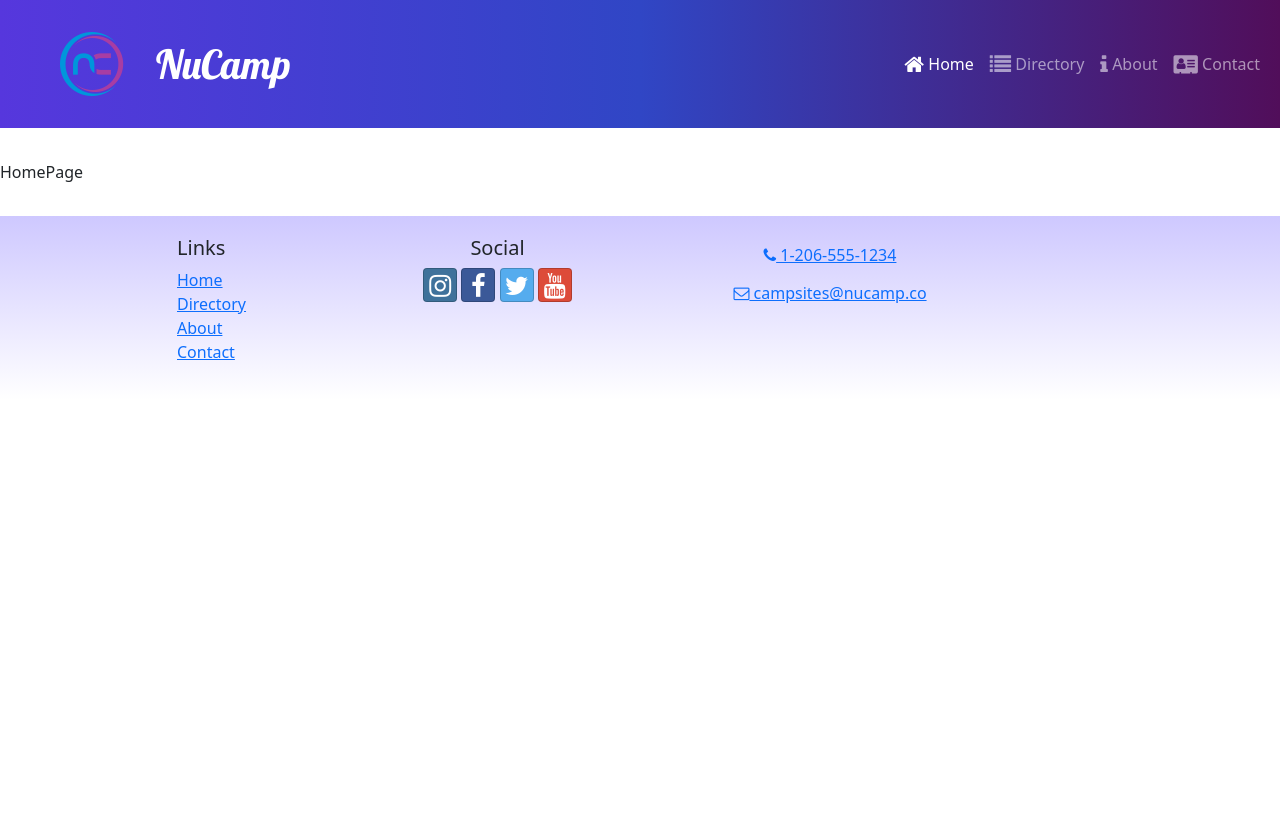
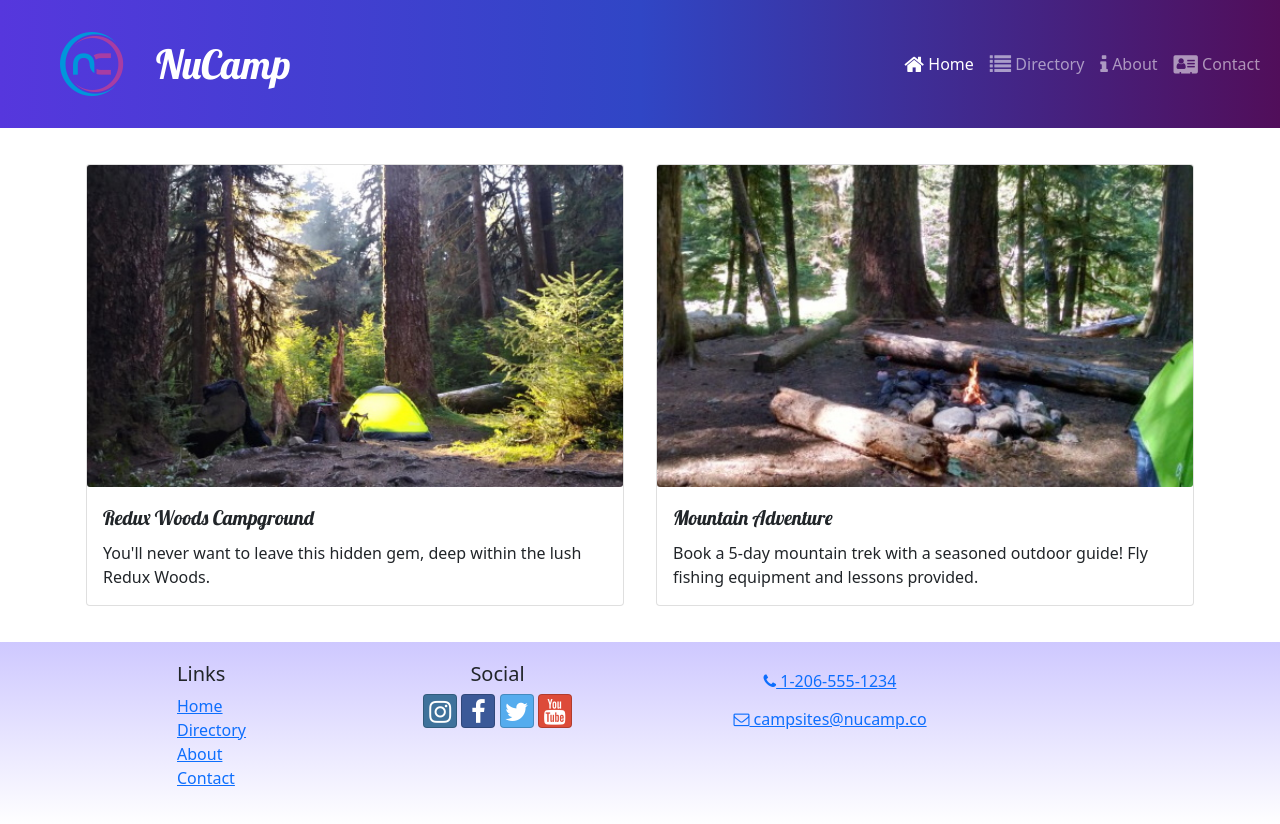
Before and after one commit to ramghar/nucampsiteFolder, a React (Create React App) app: page / in a window 1280 px wide. Before the commit the page ends 800 px from the top, so only its background shows below. Built offline with nearby package versions, Linux system fonts and the light colour scheme.

Commit message:
Homepage Display

```diff
--- a/src/features/campsites/campsitesSlice.js
+++ b/src/features/campsites/campsitesSlice.js
@@ -6,6 +6,12 @@ export const selectAllCampsites = () => {
 }
 
 export const selectCampsiteById = (id) => {
-return CAMPSITES.find((campsite) => campsite.id === id);
+  return CAMPSITES.find((campsite) => campsite.id === id);
 
 }
+
+export const selectFeaturedCampsite = () => {
+  return CAMPSITES.find((campsite) => campsite.featured);
+
+
+};
--- /dev/null
+++ b/src/features/display/DisplayCard.js
@@ -0,0 +1,17 @@
+import { Card, CardImg, CardText, CardBody, CardTitle } from 'reactstrap'
+
+const DisplayCard = ({ item }) => {
+    const { image, name, description } = item;
+    return (
+        <Card>
+            <CardImg src={image} alt={name} />
+            <CardBody>
+                <CardTitle>{name}</CardTitle>
+                <CardText>{description}</CardText>
+            </CardBody>
+        </Card>
+    );
+
+};
+
+export default DisplayCard
--- /dev/null
+++ b/src/features/display/DisplayList.js
@@ -0,0 +1,22 @@
+import { Col, Row } from 'reactstrap'
+import DisplayCard from './DisplayCard'
+import { selectFeaturedCampsite } from '../campsites/campsitesSlice'
+import { selectFeaturedPromotion } from '../promotions/promotionsSlice'
+
+const DisplayList = () => {
+    const items = [selectFeaturedCampsite(), selectFeaturedPromotion()]
+    return (
+        <Row>
+            {items.map((item, idx) => {
+            return(
+                <Col md className='m-1' key={idx}>
+                    <DisplayCard item={item}/>
+                </Col>
+            );
+
+             })}
+        </Row>
+    );
+};
+
+export default DisplayList
--- /dev/null
+++ b/src/features/promotions/promotionsSlice.js
@@ -0,0 +1,5 @@
+import {PROMOTIONS} from '../../app/shared/PROMOTIONS'
+
+export const selectFeaturedPromotion = () => {
+    return PROMOTIONS.find((promotion) => promotion.featured)
+}
--- a/src/pages/HomePage.js
+++ b/src/pages/HomePage.js
@@ -1,5 +1,13 @@
+import { Container } from "reactstrap";
+import DisplayList from "../features/display/DisplayList";
+
+
 const HomePage= () => {
-    return <div>HomePage</div>;
+    return(
+        <Container>
+            <DisplayList/>
+        </Container>
+    );
 
 };
 
```
